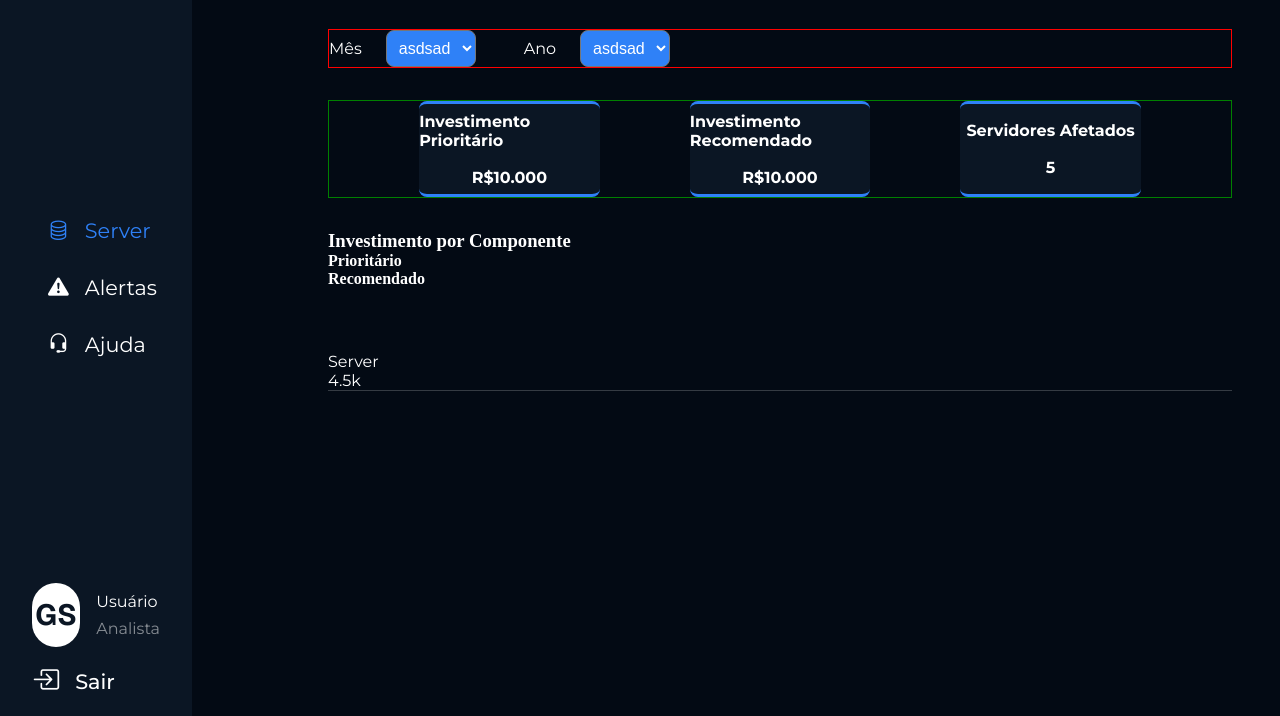
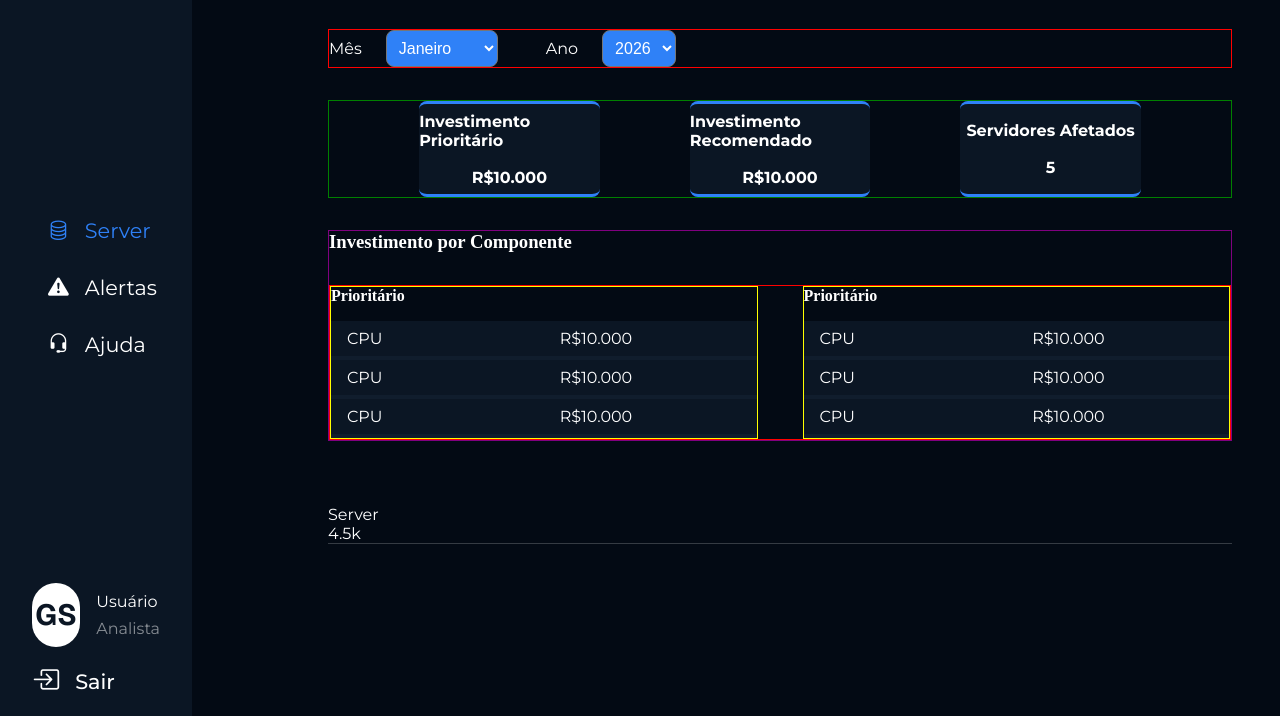
Before and after one commit to projeto-2sem/sentry, a website: page web-data-viz/public/dashboard/finantial-thinking.html in a window 1280 px wide. Shown: the part 84-800 px from the top of the page. Drawn offline with nearby package versions, Linux system fonts and the light colour scheme.

Commit message:
feat: add components price table css

```diff
--- a/web-data-viz/public/css/finantial-thinking.css
+++ b/web-data-viz/public/css/finantial-thinking.css
@@ -467,3 +467,44 @@ main {
     font-weight: bold;
   }
 }
+
+#investiment-per-component{
+  border: 1px solid purple;
+  width: 100%;
+
+  h3{
+    margin-bottom: 2rem;
+  }
+
+  .tables-wrapper{
+    border: 1px solid red;
+    display: flex;
+    align-items: center;
+    justify-content: center;
+    gap: 5%;
+  }
+
+  .table-wrapper{
+    border: 1px solid yellow;
+    width: 50%;
+    display: flex;
+    flex-direction: column;
+
+    h4{
+      margin-bottom: 1rem;
+    }
+
+    .table-line{
+      display: flex;
+      align-items: center;
+      background-color: var(--second-color);
+      border-bottom: 4px solid var(--hover);
+      padding: 0.5rem 0;
+
+      p{
+        width: 50%;
+        padding-left: 1rem;
+      }
+    }
+  }
+}
--- a/web-data-viz/public/dashboard/finantial-thinking.html
+++ b/web-data-viz/public/dashboard/finantial-thinking.html
@@ -7,7 +7,7 @@
     <link rel="stylesheet" href="../css/finantial-thinking.css">
     <link rel="stylesheet" href="https://cdn.jsdelivr.net/npm/bootstrap-icons@1.13.1/font/bootstrap-icons.min.css">
     <link rel="icon" href="../assets/imgs/logo_oficial.png" />
-    <title>Document</title>
+    <title>Finantial Thinking</title>
 </head>
 
 <body>
@@ -68,15 +68,30 @@
                 <div class="filter">
                     <p>Mês</p>
                     <select name="" id="">
-                        <option value="">asdsad</option>
-                        <option value="">asdsad</option>
+                        <option value="">Janeiro</option>
+                        <option value="">Fevereiro</option>
+                        <option value="">Março</option>
+                        <option value="">Abril</option>
+                        <option value="">Maio</option>
+                        <option value="">Junho</option>
+                        <option value="">Julho</option>
+                        <option value="">Agosto</option>
+                        <option value="">Setembro</option>
+                        <option value="">Outubro</option>
+                        <option value="">Novembro</option>
+                        <option value="">Dezembro</option>
                     </select>
                 </div>
                 <div class="filter">
                     <p>Ano</p>
                     <select name="" id="">
-                        <option value="">asdsad</option>
-                        <option value="">asdsad</option>
+                        <option value="">2026</option>
+                        <option value="">2025</option>
+                        <option value="">2024</option>
+                        <option value="">2023</option>
+                        <option value="">2022</option>
+                        <option value="">2021</option>
+                        <option value="">2020</option>
                     </select>
                 </div>
             </section>
@@ -98,11 +113,37 @@
 
             <section id="investiment-per-component">
                 <h3>Investimento por Componente</h3>
-                <div class="table-wrapper">
-                    <h4>Prioritário</h4>
-                </div>
-                <div class="table-wrapper">
-                    <h4>Recomendado</h4>
+                <div class="tables-wrapper">
+                    <div class="table-wrapper">
+                        <h4>Prioritário</h4>
+                        <div class="table-line">
+                            <p>CPU</p>
+                            <p>R$10.000</p>
+                        </div>
+                        <div class="table-line">
+                            <p>CPU</p>
+                            <p>R$10.000</p>
+                        </div>
+                        <div class="table-line">
+                            <p>CPU</p>
+                            <p>R$10.000</p>
+                        </div>
+                    </div>
+                    <div class="table-wrapper">
+                        <h4>Prioritário</h4>
+                        <div class="table-line">
+                            <p>CPU</p>
+                            <p>R$10.000</p>
+                        </div>
+                        <div class="table-line">
+                            <p>CPU</p>
+                            <p>R$10.000</p>
+                        </div>
+                        <div class="table-line">
+                            <p>CPU</p>
+                            <p>R$10.000</p>
+                        </div>
+                    </div>
                 </div>
             </section>
 
```
